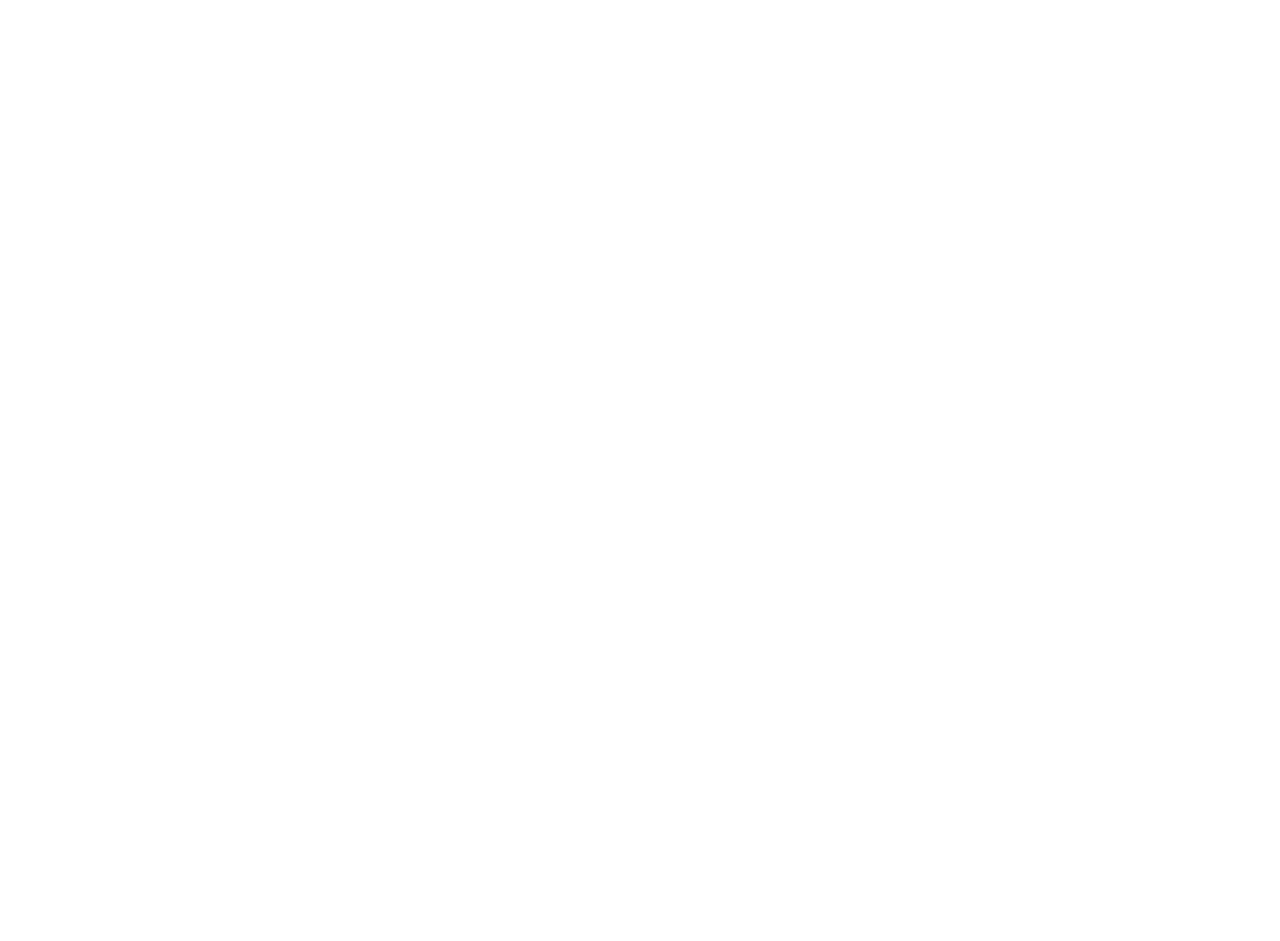
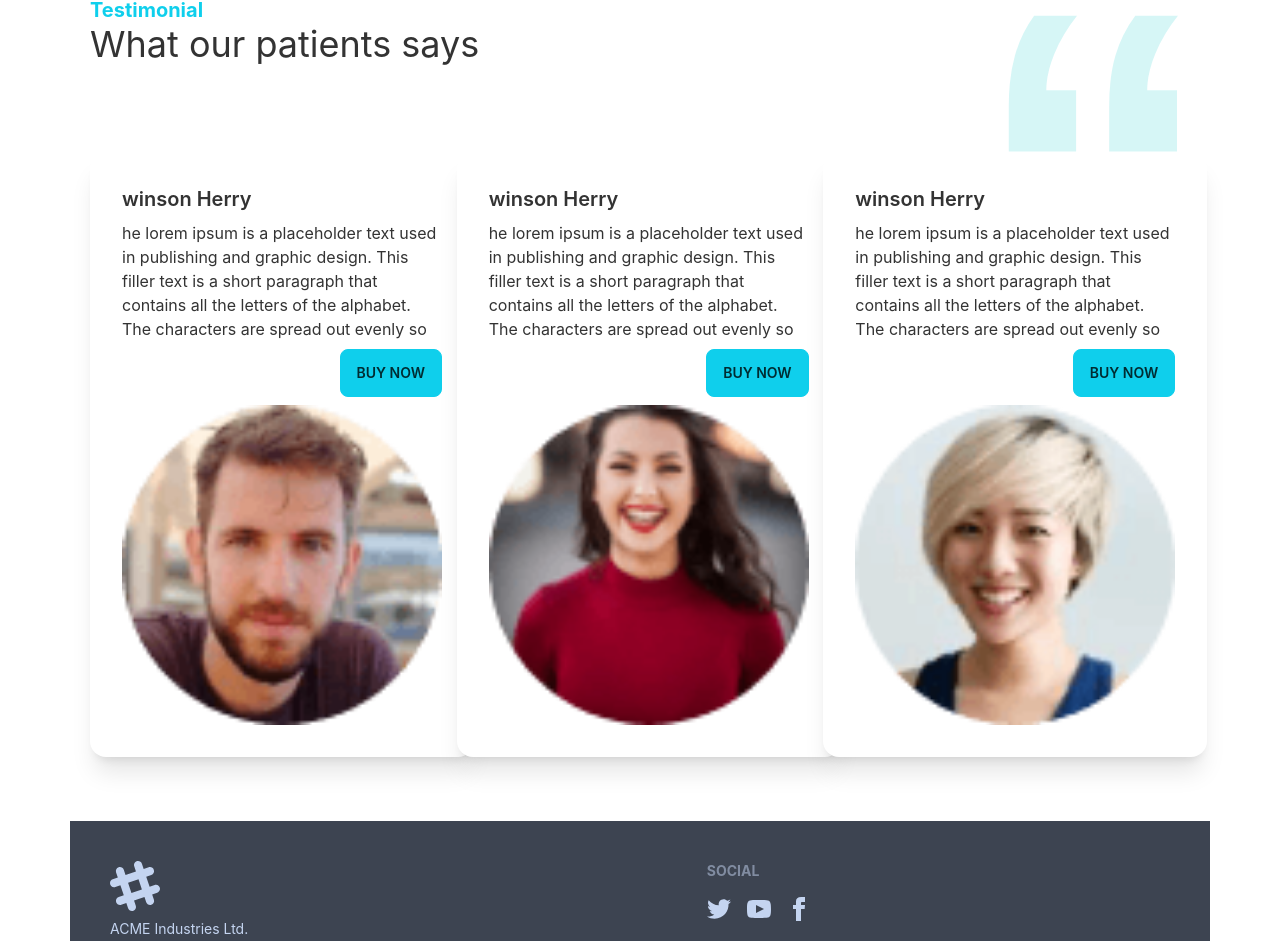
Before and after one commit to alaminarman130205/doctors-portal-client-site, a React (Create React App) app: page / in a window 1280 px wide. Shown: the part 680-1621 px from the top of the page. Before the commit the page ends 800 px from the top, so only its background shows below. Built offline with nearby package versions, Linux system fonts and the light colour scheme.

Commit message:
third commmit

```diff
--- a/src/Pages/Home/Bannar/Banner.js
+++ b/src/Pages/Home/Bannar/Banner.js
@@ -3,7 +3,7 @@ import banner from "../../../assets/images/Banner.png";
 
 const Banner = () => {
   return (
-    <div className="hero">
+    <div className="hero mt-10">
       <img src={banner} alt="none" />
     </div>
   );
--- a/src/Pages/Home/Home/Home.js
+++ b/src/Pages/Home/Home/Home.js
@@ -1,12 +1,14 @@
 import React from "react";
 import Banner from "../Bannar/Banner";
 import InfoCards from "../InfoCards/InfoCards";
+import Testimonial from "../testimonial/Testimonial";
 
 const Home = () => {
   return (
     <div className="mx-5">
       <Banner></Banner>
       <InfoCards></InfoCards>
+      <Testimonial></Testimonial>
     </div>
   );
 };
--- a/src/Pages/Home/InfoCards/InfoCards.js
+++ b/src/Pages/Home/InfoCards/InfoCards.js
@@ -4,9 +4,8 @@ import "./info.css";
 
 const InfoCards = () => {
   return (
-    <div className="mt-5">
+    <div className="mt-14">
       <div className="lg:flex ml-5 first">
-        <h1 className="first">this is name</h1>
         <img className="lg:mr-10 second" src={hour} alt="nothing" />
         <img className="lg:mr-10 third" src={hour} alt="nothing" />
         <img src={hour} alt="nothing forth" />
--- /dev/null
+++ b/src/Pages/Home/testimonial/Kader.js
@@ -0,0 +1,19 @@
+import React from "react";
+
+const Kader = ({ review }) => {
+  const { name, img, areas, location } = review;
+  return (
+    <div className="card w-96 bg-base-100 shadow-xl">
+      <div className="card-body">
+        <h2 className="card-title">{name}</h2>
+        <p>{areas}</p>
+        <div className="card-actions justify-end">
+          <button className="btn btn-primary">Buy Now</button>
+        </div>
+        <img className="" src={img} alt="" />
+      </div>
+    </div>
+  );
+};
+
+export default Kader;
--- /dev/null
+++ b/src/Pages/Home/testimonial/Testimonial.js
@@ -0,0 +1,55 @@
+import React from "react";
+import quote from "../../../assets/icons/quote.svg";
+import people1 from "../../../assets/images/people1.png";
+import people2 from "../../../assets/images/people2.png";
+import people3 from "../../../assets/images/people3.png";
+import Kader from "./Kader";
+
+const Testimonial = () => {
+  const reviews = [
+    {
+      _id: 1,
+      name: "winson Herry",
+      location: "cerlifonia",
+      img: people1,
+      areas:
+        "he lorem ipsum is a placeholder text used in publishing and graphic design. This filler text is a short paragraph that contains all the letters of the alphabet. The characters are spread out evenly so",
+    },
+    {
+      _id: 2,
+      name: "winson Herry",
+      location: "cerlifonia",
+      img: people2,
+      areas:
+        "he lorem ipsum is a placeholder text used in publishing and graphic design. This filler text is a short paragraph that contains all the letters of the alphabet. The characters are spread out evenly so",
+    },
+    {
+      _id: 3,
+      name: "winson Herry",
+      location: "cerlifonia",
+      img: people3,
+      areas:
+        "he lorem ipsum is a placeholder text used in publishing and graphic design. This filler text is a short paragraph that contains all the letters of the alphabet. The characters are spread out evenly so",
+    },
+  ];
+  return (
+    <section className="my-16">
+      <div className="flex justify-between">
+        <div>
+          <h4 className="text-xl text-primary font-bold">Testimonial</h4>
+          <h2 className="text-4xl"> What our patients says</h2>
+        </div>
+        <figure>
+          <img className="w-24 lg:w-48" src={quote} alt="" />
+        </figure>
+      </div>
+      <div className="grid grid-gap-6 grid-cols-1 md:grid-cols-2 lg:grid-cols-3">
+        {reviews.map((review) => (
+          <Kader review={review}></Kader>
+        ))}
+      </div>
+    </section>
+  );
+};
+
+export default Testimonial;
--- a/src/Pages/Shared/Footer/Footer.js
+++ b/src/Pages/Shared/Footer/Footer.js
@@ -2,9 +2,64 @@ import React from "react";
 
 const Footer = () => {
   return (
-    <div>
-      <h1>this is footer</h1>
-    </div>
+    <footer className="footer mt-10 p-10 bg-neutral text-neutral-content">
+      <div>
+        <svg
+          width="50"
+          height="50"
+          viewBox="0 0 24 24"
+          xmlns="http://www.w3.org/2000/svg"
+          fillRule="evenodd"
+          clipRule="evenodd"
+          className="fill-current"
+        >
+          <path d="M22.672 15.226l-2.432.811.841 2.515c.33 1.019-.209 2.127-1.23 2.456-1.15.325-2.148-.321-2.463-1.226l-.84-2.518-5.013 1.677.84 2.517c.391 1.203-.434 2.542-1.831 2.542-.88 0-1.601-.564-1.86-1.314l-.842-2.516-2.431.809c-1.135.328-2.145-.317-2.463-1.229-.329-1.018.211-2.127 1.231-2.456l2.432-.809-1.621-4.823-2.432.808c-1.355.384-2.558-.59-2.558-1.839 0-.817.509-1.582 1.327-1.846l2.433-.809-.842-2.515c-.33-1.02.211-2.129 1.232-2.458 1.02-.329 2.13.209 2.461 1.229l.842 2.515 5.011-1.677-.839-2.517c-.403-1.238.484-2.553 1.843-2.553.819 0 1.585.509 1.85 1.326l.841 2.517 2.431-.81c1.02-.33 2.131.211 2.461 1.229.332 1.018-.21 2.126-1.23 2.456l-2.433.809 1.622 4.823 2.433-.809c1.242-.401 2.557.484 2.557 1.838 0 .819-.51 1.583-1.328 1.847m-8.992-6.428l-5.01 1.675 1.619 4.828 5.011-1.674-1.62-4.829z"></path>
+        </svg>
+        <p>
+          ACME Industries Ltd.
+          <br />
+          Providing reliable tech since 1992
+        </p>
+      </div>
+      <div>
+        <span className="footer-title">Social</span>
+        <div className="grid grid-flow-col gap-4">
+          <a>
+            <svg
+              xmlns="http://www.w3.org/2000/svg"
+              width="24"
+              height="24"
+              viewBox="0 0 24 24"
+              className="fill-current"
+            >
+              <path d="M24 4.557c-.883.392-1.832.656-2.828.775 1.017-.609 1.798-1.574 2.165-2.724-.951.564-2.005.974-3.127 1.195-.897-.957-2.178-1.555-3.594-1.555-3.179 0-5.515 2.966-4.797 6.045-4.091-.205-7.719-2.165-10.148-5.144-1.29 2.213-.669 5.108 1.523 6.574-.806-.026-1.566-.247-2.229-.616-.054 2.281 1.581 4.415 3.949 4.89-.693.188-1.452.232-2.224.084.626 1.956 2.444 3.379 4.6 3.419-2.07 1.623-4.678 2.348-7.29 2.04 2.179 1.397 4.768 2.212 7.548 2.212 9.142 0 14.307-7.721 13.995-14.646.962-.695 1.797-1.562 2.457-2.549z"></path>
+            </svg>
+          </a>
+          <a>
+            <svg
+              xmlns="http://www.w3.org/2000/svg"
+              width="24"
+              height="24"
+              viewBox="0 0 24 24"
+              className="fill-current"
+            >
+              <path d="M19.615 3.184c-3.604-.246-11.631-.245-15.23 0-3.897.266-4.356 2.62-4.385 8.816.029 6.185.484 8.549 4.385 8.816 3.6.245 11.626.246 15.23 0 3.897-.266 4.356-2.62 4.385-8.816-.029-6.185-.484-8.549-4.385-8.816zm-10.615 12.816v-8l8 3.993-8 4.007z"></path>
+            </svg>
+          </a>
+          <a>
+            <svg
+              xmlns="http://www.w3.org/2000/svg"
+              width="24"
+              height="24"
+              viewBox="0 0 24 24"
+              className="fill-current"
+            >
+              <path d="M9 8h-3v4h3v12h5v-12h3.642l.358-4h-4v-1.667c0-.955.192-1.333 1.115-1.333h2.885v-5h-3.808c-3.596 0-5.192 1.583-5.192 4.615v3.385z"></path>
+            </svg>
+          </a>
+        </div>
+      </div>
+    </footer>
   );
 };
 
```
